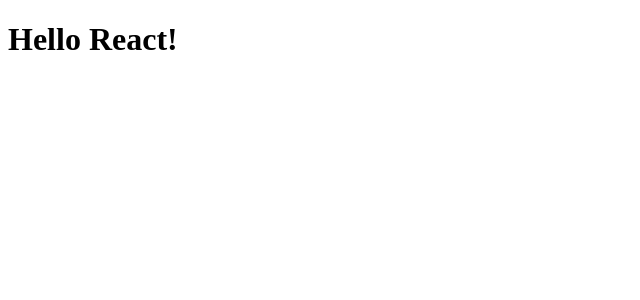
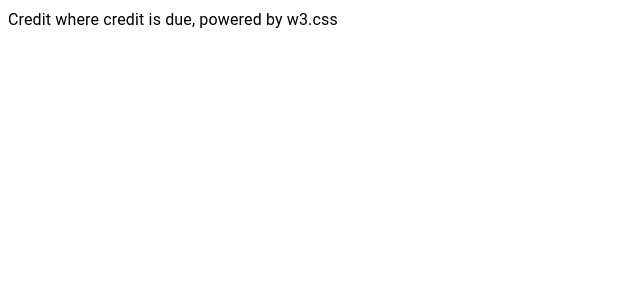
Before and after one commit to andersmarkendahl/andersmarkendahl.github.io, a React app: page / in a window 1280 px wide. Shown: the top 300 px of the page, without its empty margins (0-640 px from the left). Built offline with nearby package versions, Linux system fonts and the light colour scheme.

Commit message:
Tweaking eslint and added Footer

```diff
--- a/src/App.tsx
+++ b/src/App.tsx
@@ -1,9 +1,15 @@
-import React from 'react';
+/** @jsx jsx */
+import { jsx } from '@emotion/react';
+import { Footer } from './components/Footer';
 
-function App() {
+export const App = () => {
   return (
-    <h1>Hello React!</h1>
+    <div
+      css={{
+        position: 'fixed',
+      }}
+    >
+      <Footer />
+    </div>
   );
 }
-
-export default App;
--- /dev/null
+++ b/src/components/Footer.tsx
@@ -0,0 +1,11 @@
+/** @jsx jsx */
+import { jsx } from '@emotion/react';
+import Typography from '@mui/material/Typography';
+
+export function Footer() {
+  return (
+    <Typography align="center" variant="body1">
+      Credit where credit is due, powered by w3.css
+    </Typography>
+  );
+}
--- a/src/index.tsx
+++ b/src/index.tsx
@@ -1,6 +1,6 @@
 import React from 'react';
 import { createRoot } from 'react-dom/client';
-import App from './App';
+import { App } from './App';
 
 const container = document.getElementById('app-root');
 // eslint-disable-next-line @typescript-eslint/no-non-null-assertion
```
Also changed, not shown: .eslintrc.json.
